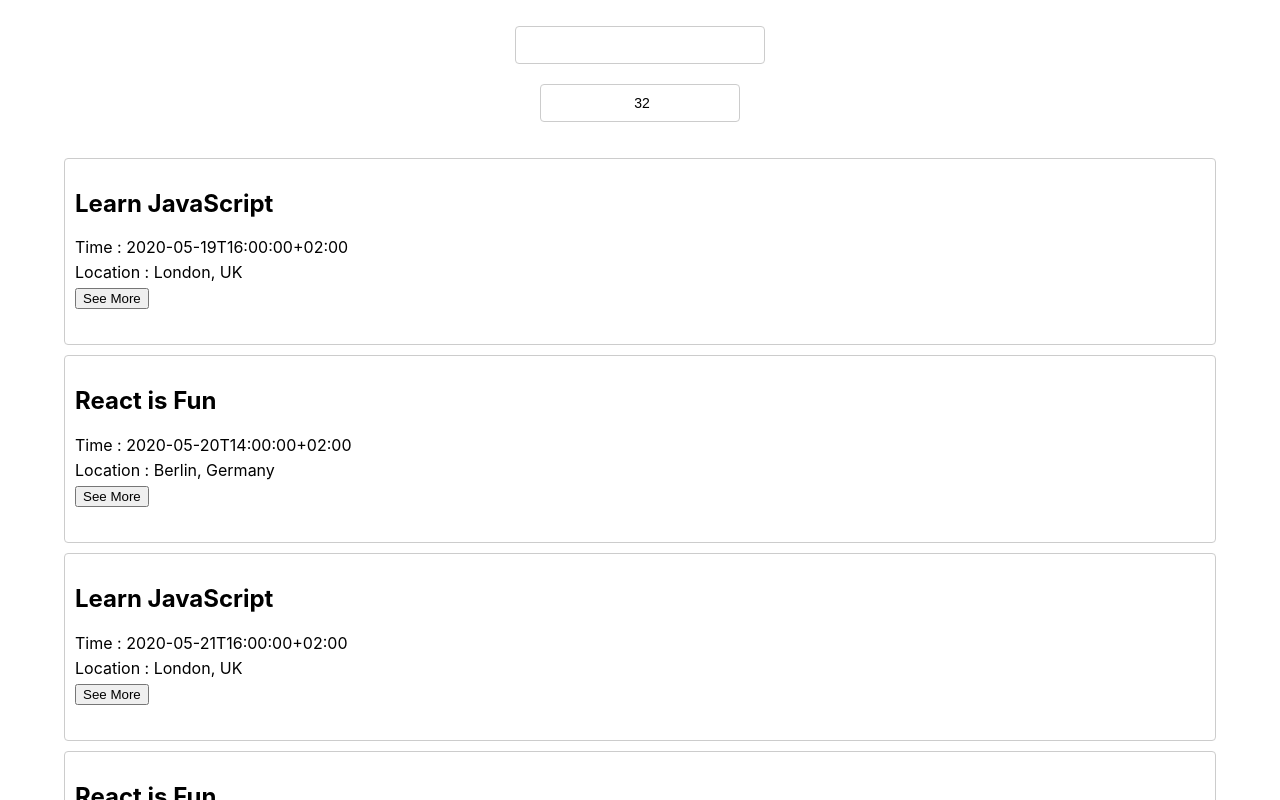
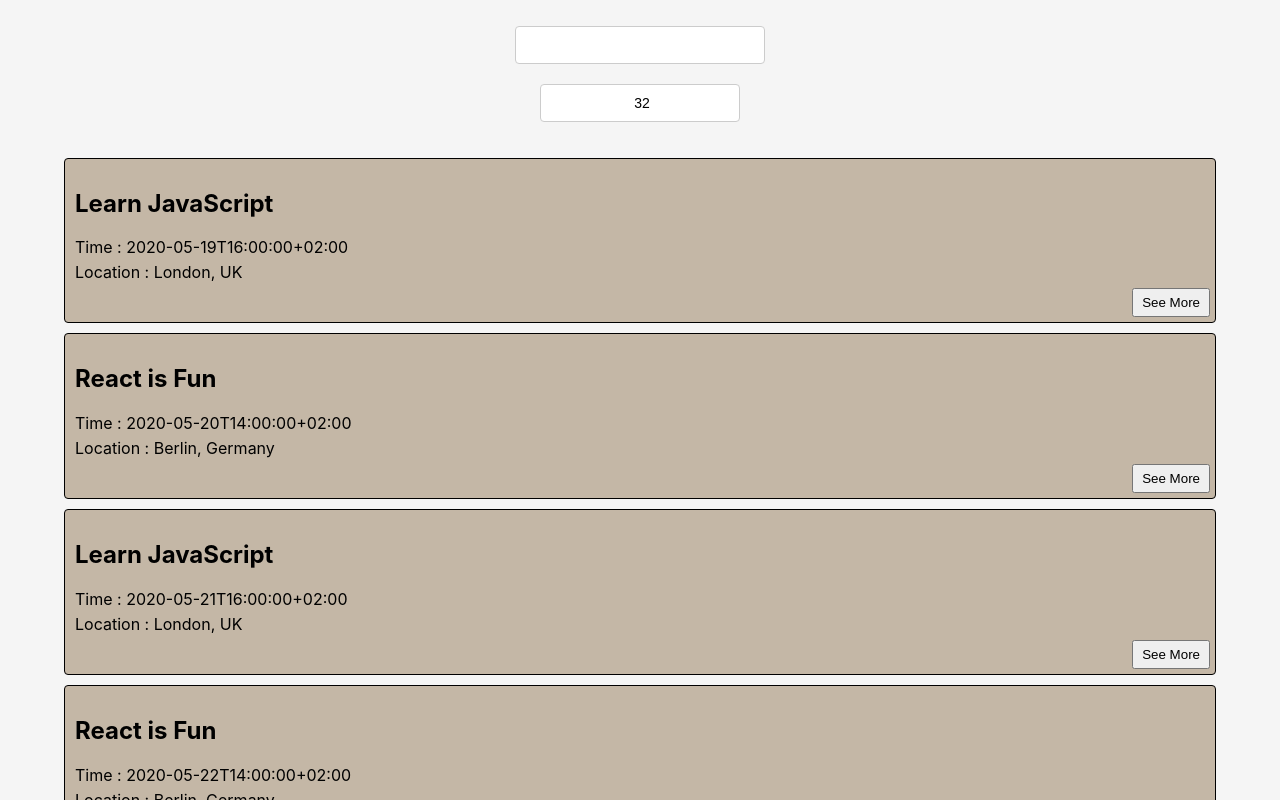
Before and after one commit to seanjkr/event-meet, a React (Create React App) app: page / in a window 1280 px wide. Shown: the top 800 px of the page. Built offline with nearby package versions, Linux system fonts and the light colour scheme.

Commit message:
Added some basic styling

```diff
--- a/src/App.css
+++ b/src/App.css
@@ -80,9 +80,10 @@ input[type="number"] {
   padding: 10px 10px 35px;
   margin-bottom: 10px;
   text-align: left;
-  border: 1px solid #ccc;
+  border: 1px solid black;
   border-radius: 4px;
   position: relative;
+  background-color: #C4B7A6;
 }
 
 .details-btn {
@@ -90,7 +91,7 @@ input[type="number"] {
   right: 5px;
   bottom: 5px;
   padding: 5px 8px;
-  border-radius: 4px;
+  border-radius: none;
   outline: none;
   cursor: pointer;
 }
@@ -198,8 +199,6 @@ input[type="number"] {
   font-family: "Roboto";
 }
 
-
-
 @media only screen and (min-width: 992px) {
   .data-vis-wrapper {
     flex-direction: row;
--- a/src/Event.js
+++ b/src/Event.js
@@ -25,7 +25,7 @@ class Event extends Component {
         <h2 className = "title">{ event.summary }</h2>
         <p> Time : <span className = "time">{ event.start.dateTime }</span> </p>
         <p> Location : <span className = "location">{ event.location }</span></p>
-        <button className = "seeMore" onClick = {() => this.handleSeeMore() } > See More </button>
+        <button className = "details-btn" onClick = {() => this.handleSeeMore() } > See More </button>
         <div>
           { this.state.seeMore && (
             <div className = "more">
--- a/src/index.css
+++ b/src/index.css
@@ -5,6 +5,7 @@ body {
     sans-serif;
   -webkit-font-smoothing: antialiased;
   -moz-osx-font-smoothing: grayscale;
+  background-color: #F5F5F5;
 }
 
 code {
```
Also changed, not shown: 1 other file (tests, documents, lock files or other folders).
